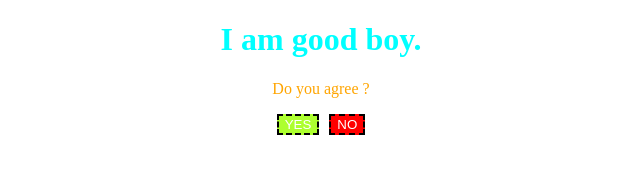
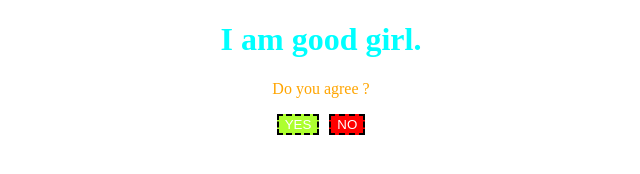
Before and after one commit to mukesh-kk/JaanFuk, a plain HTML site: page index.html in a window 1280 px wide. Shown: the full height of the page, 319-959 px from the left. Drawn offline with Linux system fonts and the light colour scheme.

Commit message:
change the gender

```diff
--- a/index.html
+++ b/index.html
@@ -10,7 +10,7 @@
 <link rel="stylesheet" href="style.css">
 <body>
 
-<h1>I am  good boy.</h1>
+<h1>I am  good girl.</h1>
 <p class="question">Do you agree ?</p>
 
 
```
